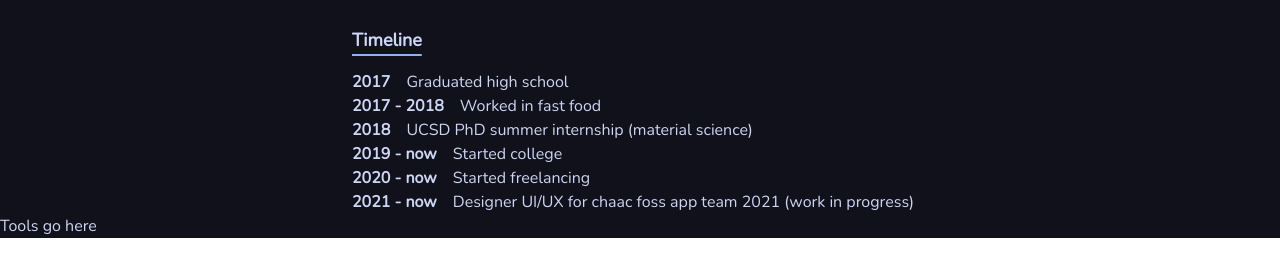
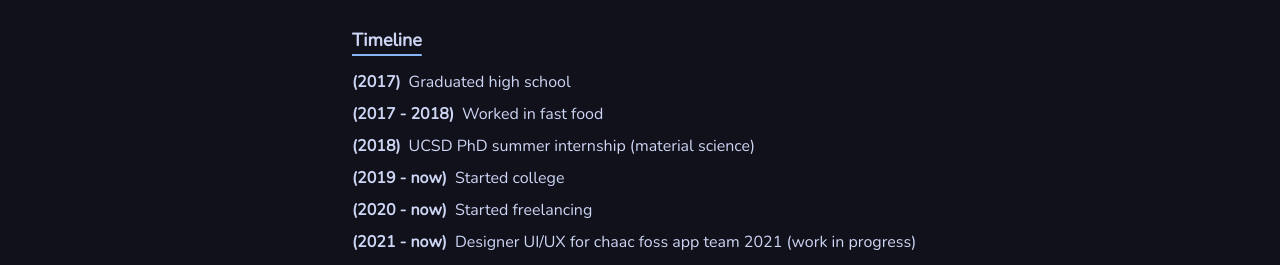
Before and after one commit to originlimit/originlimit, a React (Create React App) app: page / in a window 1280 px wide. Shown: the part 546-811 px from the top of the page. Built offline with nearby package versions, Linux system fonts and the light colour scheme.

Commit message:
minor styling changes

```diff
--- a/src/components/Timeline.js
+++ b/src/components/Timeline.js
@@ -7,9 +7,9 @@ const Timeline = (props) => {
     <div className='flex justify-center'>
       <div className='flex flex-col text-textBase w-full max-w-xl'>
         { props.id === 1 ? <h2 className='flex text-lg font-bold text-left underline decoration-2 decoration-blue underline-offset-8 my-4'>Timeline</h2> : null }
-        <div className='flex'>
-          <h4 className='max-w-{20%} mr-4 font-bold'>{ props.date }</h4>
-          <p className='max-w-full'>{ props.desc }</p>
+        <div className='flex mb-2'>
+          <h4 className='min-w-{20%} mr-2 font-bold'>({ props.date })</h4>
+          <p className=''>{ props.desc }</p>
         </div>
       </div>
     </div>
```
